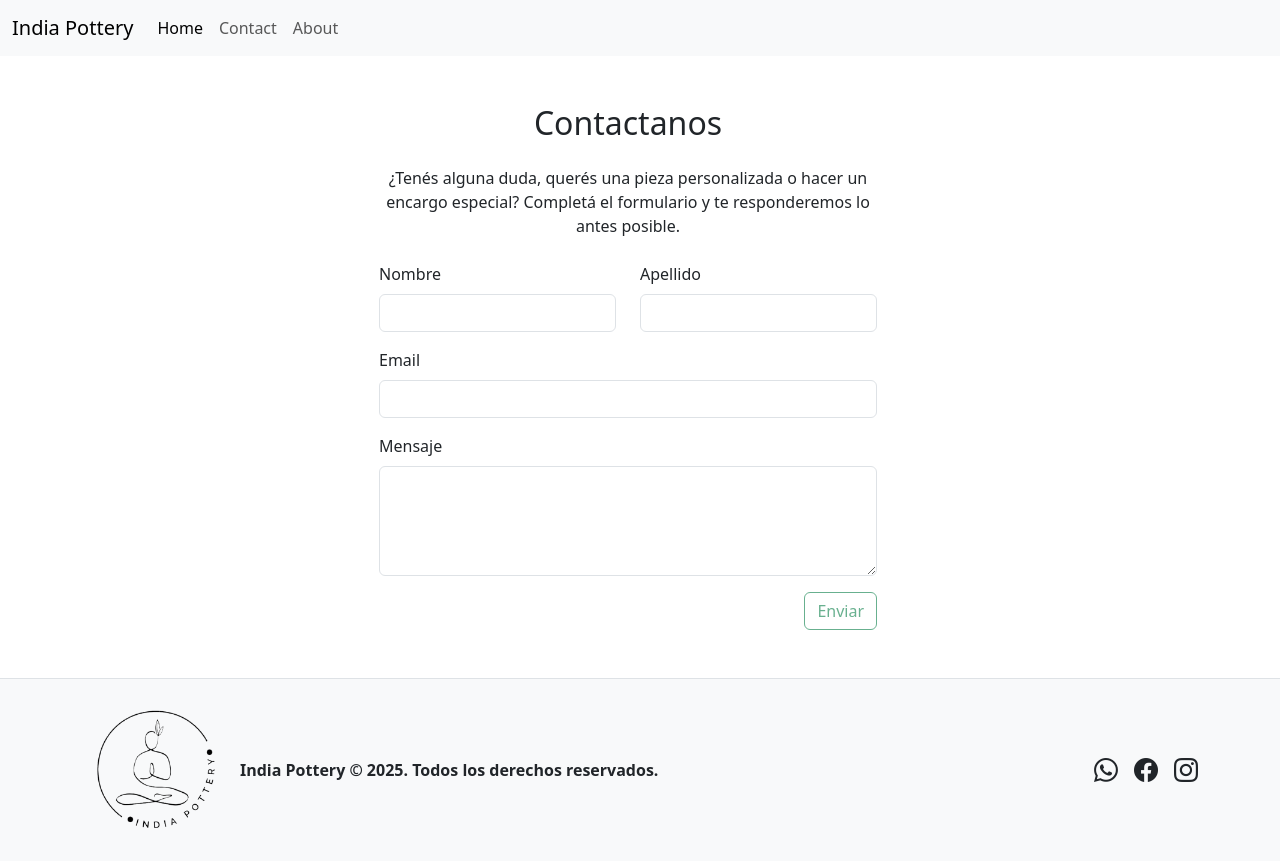
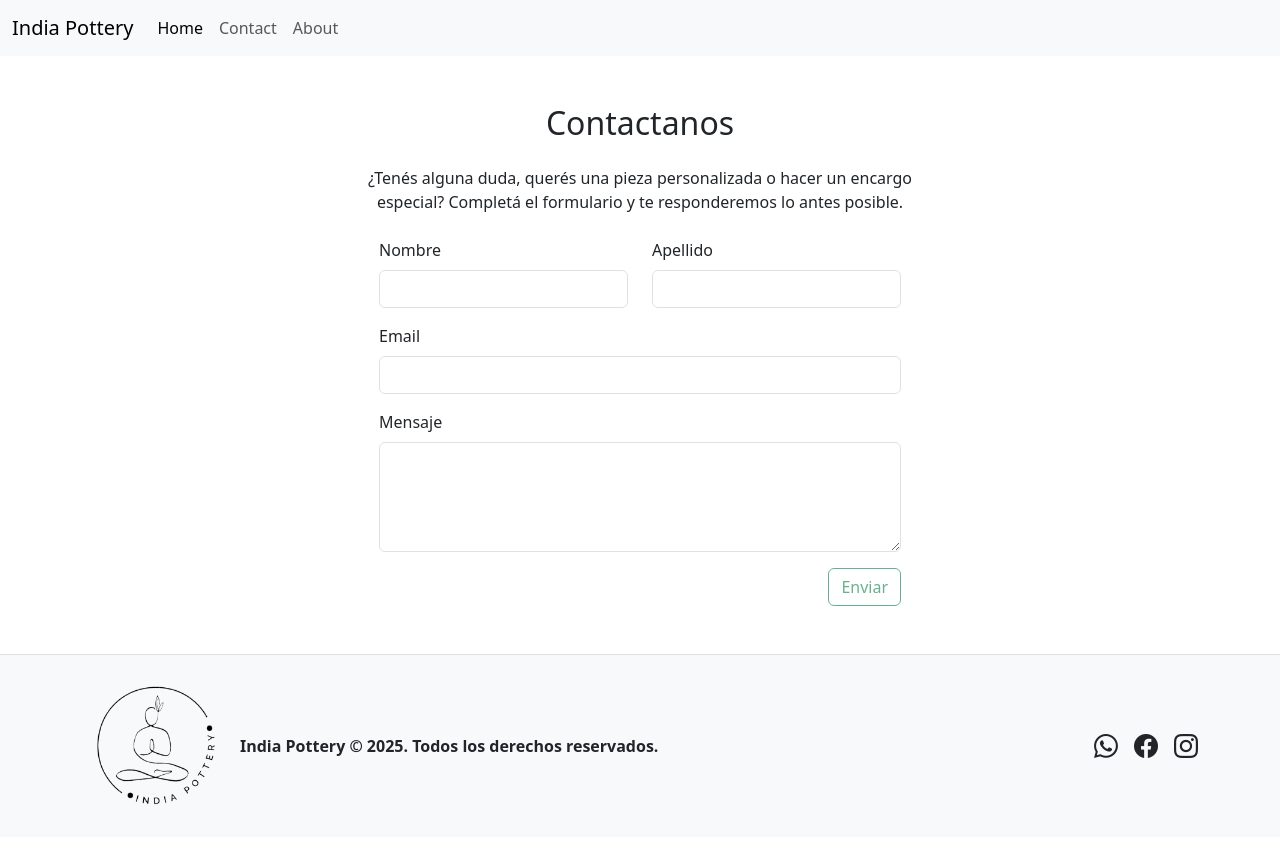
Before and after one commit to Melanie-SanRoman/india_pottery_seminario_angular, an Angular app: page /contact in a window 1280 px wide. After the commit the page ends 837 px from the top, so only its background shows below. Built offline with nearby package versions, Linux system fonts and the light colour scheme.

Commit message:
Modify the template of the IndiaPotteryContact component.

```diff
--- a/src/app/india-pottery-contact/india-pottery-contact.html
+++ b/src/app/india-pottery-contact/india-pottery-contact.html
@@ -1,4 +1,4 @@
-<section class="contact-section container my-5 row justify-content-center">
+<section class="contact-section my-5 row justify-content-center">
   <div class="col-md-8 col-lg-6">
     <h2 class="text-center mb-4">Contactanos</h2>
     <p class="text-center mb-4">
```
